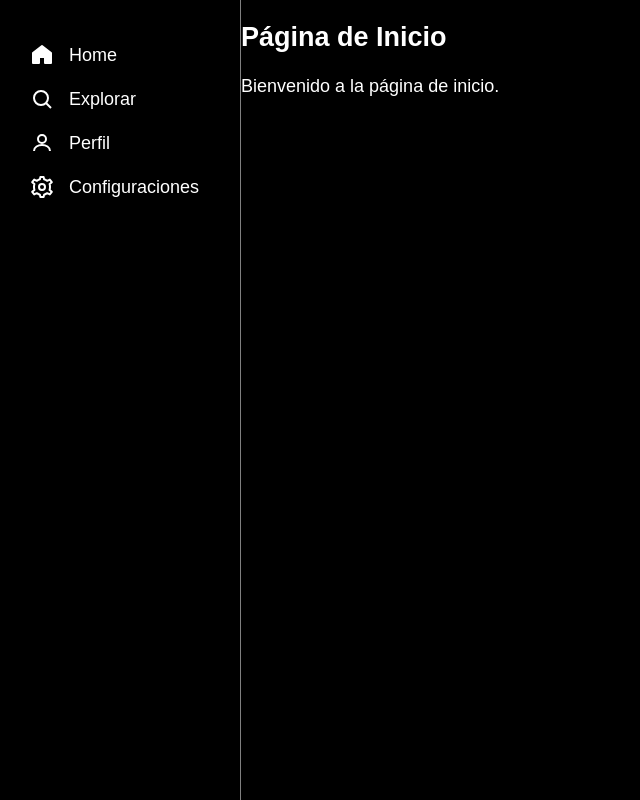
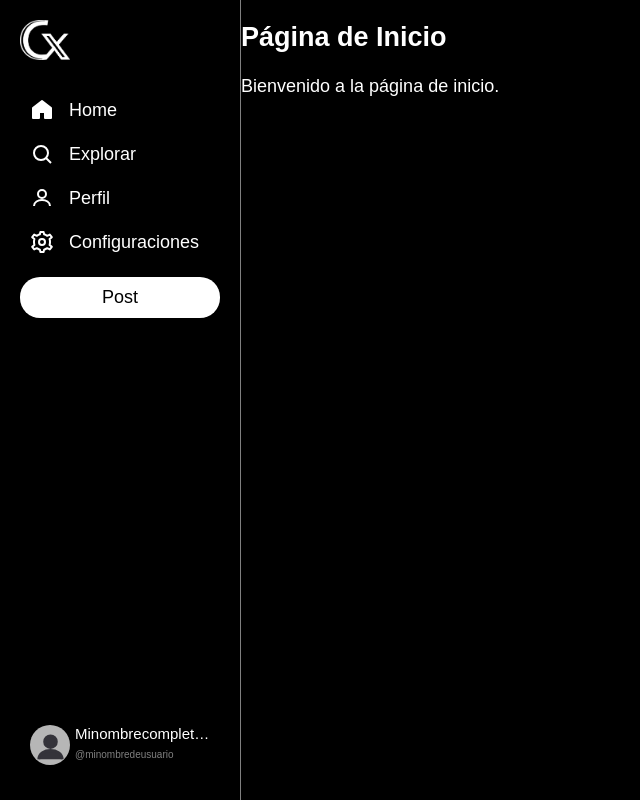
Before and after one commit to MarcosDPG/copyX, a Django app: page / in a window 1280 px wide. Shown: the whole page, without its empty margins (0-640 px from the left). Run offline with Django 4.2, Linux system fonts and the light colour scheme.

Commit message:
style(frontend): Modified colors and font-size, add logo

```diff
--- a/frontend/static/css/base.css
+++ b/frontend/static/css/base.css
@@ -13,6 +13,9 @@ body {
 }
 
 .sidebar {
+    display: flex;
+    flex-direction: column;
+    justify-content: space-between;
     width: 200px;
     background-color: black;
     padding: 20px;
@@ -24,14 +27,14 @@ body {
     padding: 0;
 }
 
-.sidebar ul li {
+.sidebar ul li, .btn, #my_account {
     border-radius: 20px;
     margin: 10px 0;
     padding: 5px 10px;
 }
 
 .sidebar ul li:hover {
-    background-color: #222222;
+    background-color: rgb(52, 52, 52);
     cursor: pointer;
 }
 
@@ -60,11 +63,76 @@ main {
     padding-left: 15px;
 }
 
+.sidebar .btn {
+    width: 180px;
+    padding: 10px;
+}
+
 .btn {
     background-color: white;
     color: black;
+    display: flex;
+    flex-direction: row;
+    align-items: center;
+    align-content: center;
+    justify-content: space-evenly;
+}
+
+.btn .icon {
+    display: none;
 }
 
 .btn:hover {
     cursor: pointer;
 }
+
+.user_image {
+    min-width: 40px;
+    height: 40px;
+    border-radius: 100%;
+    background-color: rgb(182, 182, 182);
+    display: flex;
+    justify-content: center;
+    align-items: flex-end;
+}
+
+.user_image svg {
+    height: auto;
+    width: 35px;
+    fill: rgb(52, 51, 58);
+}
+
+.user_image svg circle, .user_image svg path {
+    stroke: rgb(52, 51, 58);
+}
+
+#my_account {
+    display: flex;
+    flex-direction: row;
+    justify-content: flex-start;
+    align-content: center;
+}
+
+#my_account:hover {
+    background-color: rgb(52, 52, 52);
+    cursor: pointer;
+}
+
+#my_account div #name {
+    color: white;
+    font-size: smaller;
+    text-overflow: ellipsis;
+    white-space: nowrap;
+    overflow: hidden;
+    margin-bottom: 7px;
+}
+
+#my_account div p {
+    margin: 0px;
+    margin-left: 5px;
+    color: gray;
+    font-size: x-small;
+    text-overflow: ellipsis;
+    white-space: nowrap;
+    overflow: hidden;
+}
--- a/frontend/templates/base.html
+++ b/frontend/templates/base.html
@@ -12,6 +12,8 @@
 
     <div class="container">
         <nav class="sidebar">
+            <div>
+                <img style="margin-bottom: 10px;" src="{% static 'images/logo_dark.png' %}" height="40px">
                 <ul>
                     <li>
                         <a href="/" class="nav-link">
@@ -38,6 +40,22 @@
                         </a>
                     </li>
                 </ul>
+                <div class="btn">
+                    <div class="icon">
+                        {% include 'icons/pen.html' %}
+                    </div>
+                    <span>Post</span>
+                </div>
+            </div>
+            <div id="my_account">
+                <div class="user_image">
+                    {% include 'icons/profile.html' %}
+                </div>
+                <div style="overflow: hidden;">
+                    <p id="name">Minombrecompletosinespacios</p>
+                    <p>@<span id="username">minombredeusuario</span></p>
+                </div>
+            </div>
         </nav>
 
         <main id="content">
```
Lines whose indentation alone changed are shown as unchanged.
